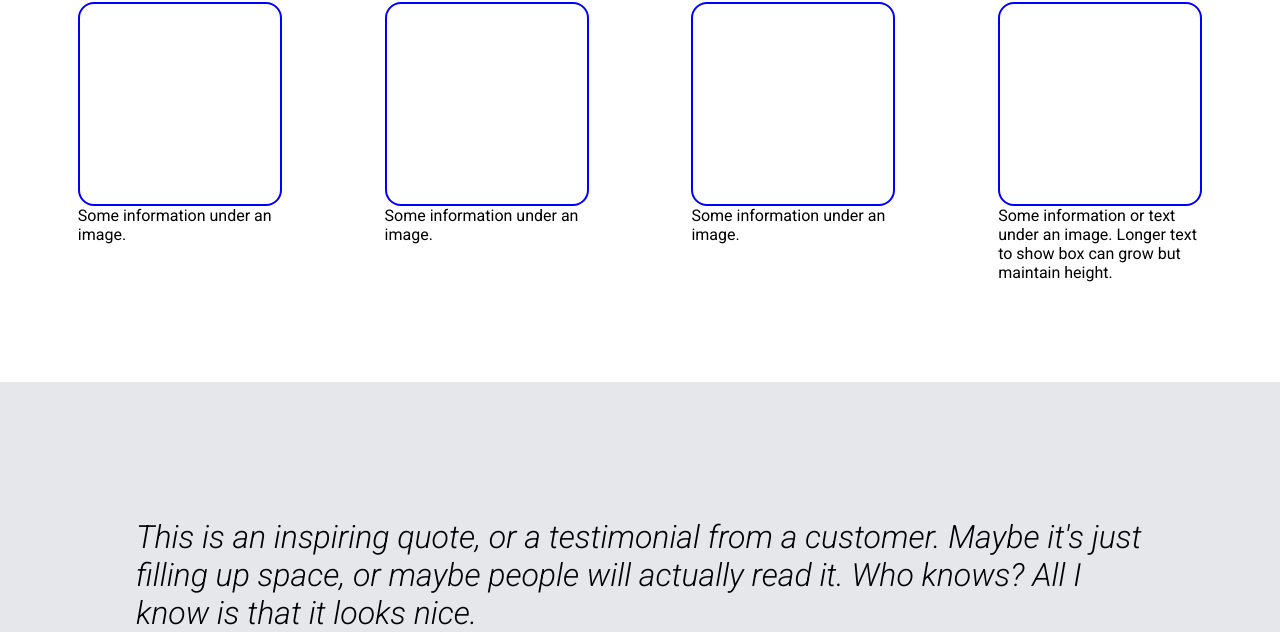
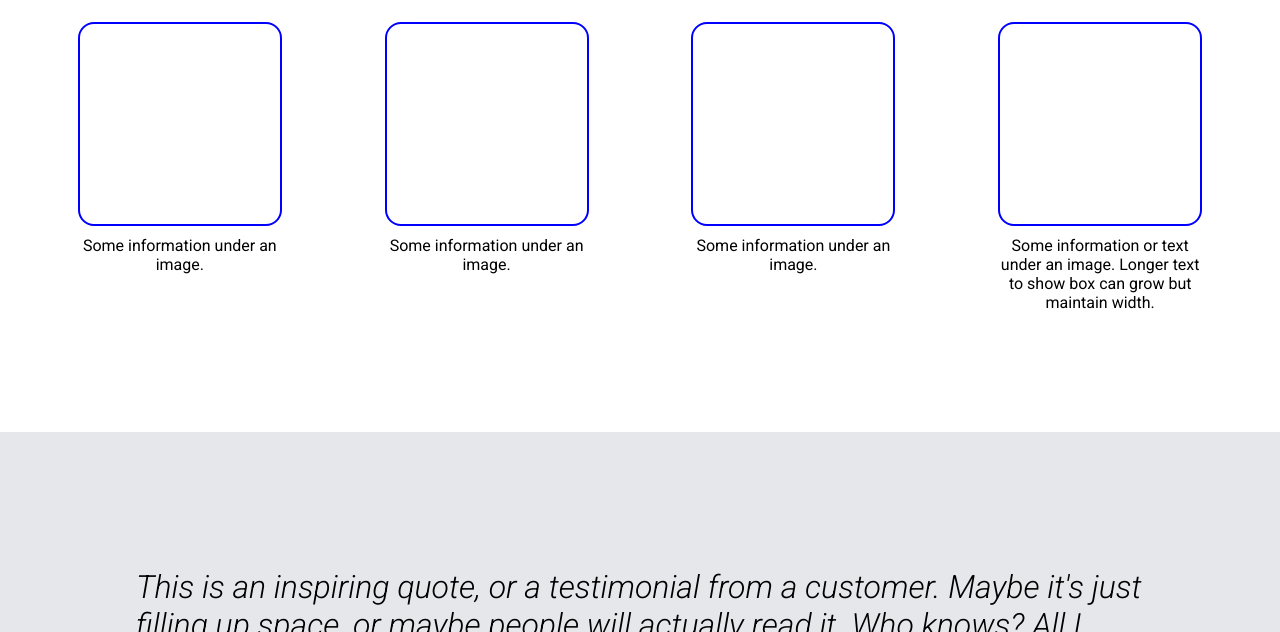
Before and after one commit to EvilSmoothie/odin-landing-page, a plain HTML site: page index.html in a window 1280 px wide. Shown: the part 521-1153 px from the top of the page. Drawn offline with Linux system fonts and the light colour scheme.

Commit message:
Aligned card text center & added spac beteen text and image

```diff
--- a/index.html
+++ b/index.html
@@ -74,11 +74,8 @@
                 </div>
                 <div>
                     <div class="card"></div>Some information or text under an image. Longer text to show box can grow
-                    but maintain height.
-
-
+                    but maintain width.
                 </div>
-
 
         </section>
 
--- a/style.css
+++ b/style.css
@@ -103,6 +103,7 @@ h3 {
     flex-direction: column;
     justify-content: center;
     align-items: center;
+    padding: 20px 0;
 }
 
 .card-container {
@@ -111,6 +112,7 @@ h3 {
     justify-content: space-evenly;
     gap: 25px;
     margin-bottom: 100px;
+    text-align: center;
 }
 
 .card-container div {
@@ -125,6 +127,7 @@ h3 {
     width: 200px;
     height: 200px;
     border-radius: 1em;
+    margin-bottom: 10px;
 }
 
 /* Quote Area  */
```
